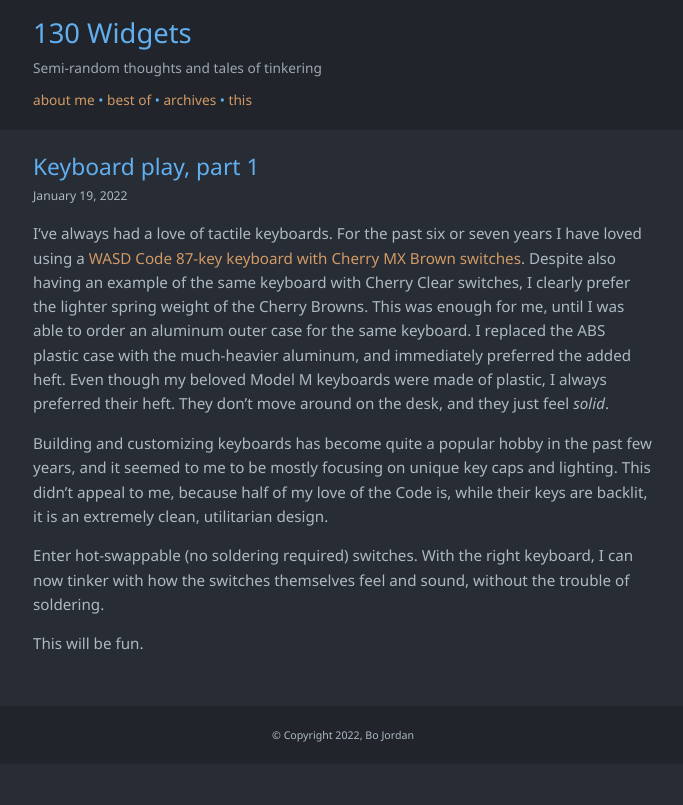
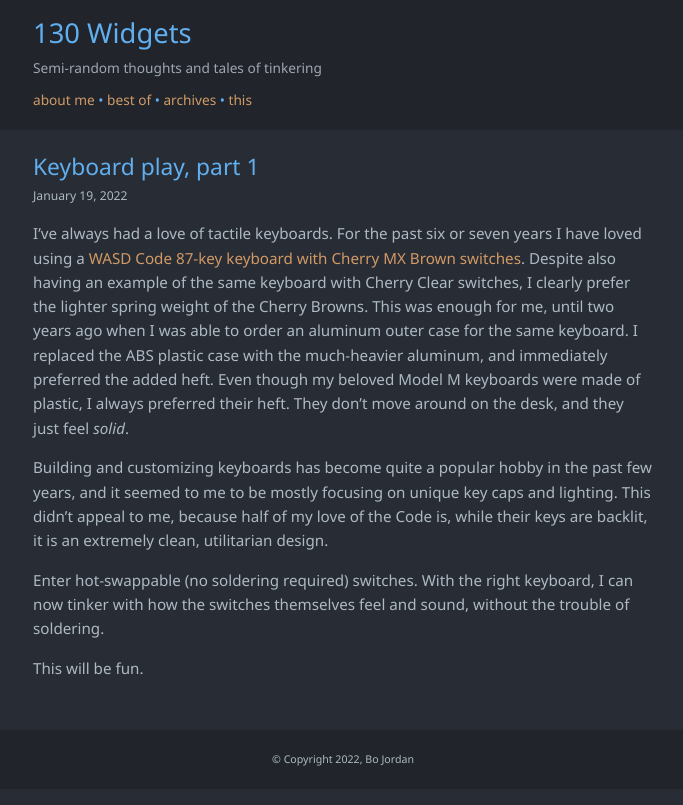
Before and after one commit to bojordan/bojordan.github.io, a Jekyll site: the page built from _posts/2022-01-19-Keyboard-play-part1.md, in a window 1280 px wide. Shown: the top 805 px of the page, without its empty margins (297-980 px from the left). Built offline with Jekyll 4.4.1, drawn with Linux system fonts in a browser that asks for light colours.

Commit message:
Minor tweak

```diff
--- a/_posts/2022-01-19-Keyboard-play-part1.md
+++ b/_posts/2022-01-19-Keyboard-play-part1.md
@@ -3,7 +3,7 @@ layout: post
 title: Keyboard play, part 1
 ---
 
-I've always had a love of tactile keyboards. For the past six or seven years I have loved using a [WASD Code 87-key keyboard with Cherry MX Brown switches](https://www.wasdkeyboards.com/code-v3-87-key-mechanical-keyboard-cherry-mx-brown.html). Despite also having an example of the same keyboard with Cherry Clear switches, I clearly prefer the lighter spring weight of the Cherry Browns. This was enough for me, until I was able to order an aluminum outer case for the same keyboard. I replaced the ABS plastic case with the much-heavier aluminum, and immediately preferred the added heft. Even though my beloved Model M keyboards were made of plastic, I always preferred their heft. They don't move around on the desk, and they just feel _solid_.
+I've always had a love of tactile keyboards. For the past six or seven years I have loved using a [WASD Code 87-key keyboard with Cherry MX Brown switches](https://www.wasdkeyboards.com/code-v3-87-key-mechanical-keyboard-cherry-mx-brown.html). Despite also having an example of the same keyboard with Cherry Clear switches, I clearly prefer the lighter spring weight of the Cherry Browns. This was enough for me, until two years ago when I was able to order an aluminum outer case for the same keyboard. I replaced the ABS plastic case with the much-heavier aluminum, and immediately preferred the added heft. Even though my beloved Model M keyboards were made of plastic, I always preferred their heft. They don't move around on the desk, and they just feel _solid_.
 
 Building and customizing keyboards has become quite a popular hobby in the past few years, and it seemed to me to be mostly focusing on unique key caps and lighting. This didn't appeal to me, because half of my love of the Code is, while their keys are backlit, it is an extremely clean, utilitarian design.
 
```
